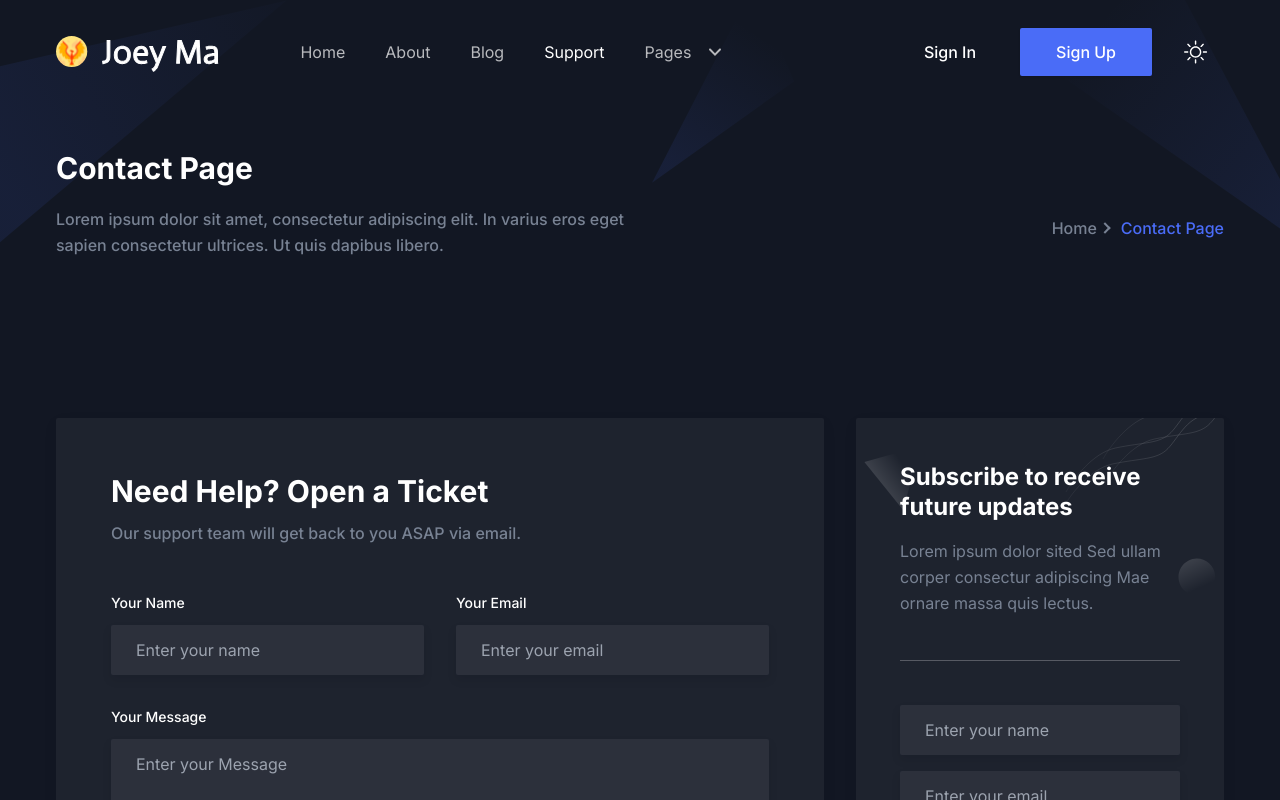
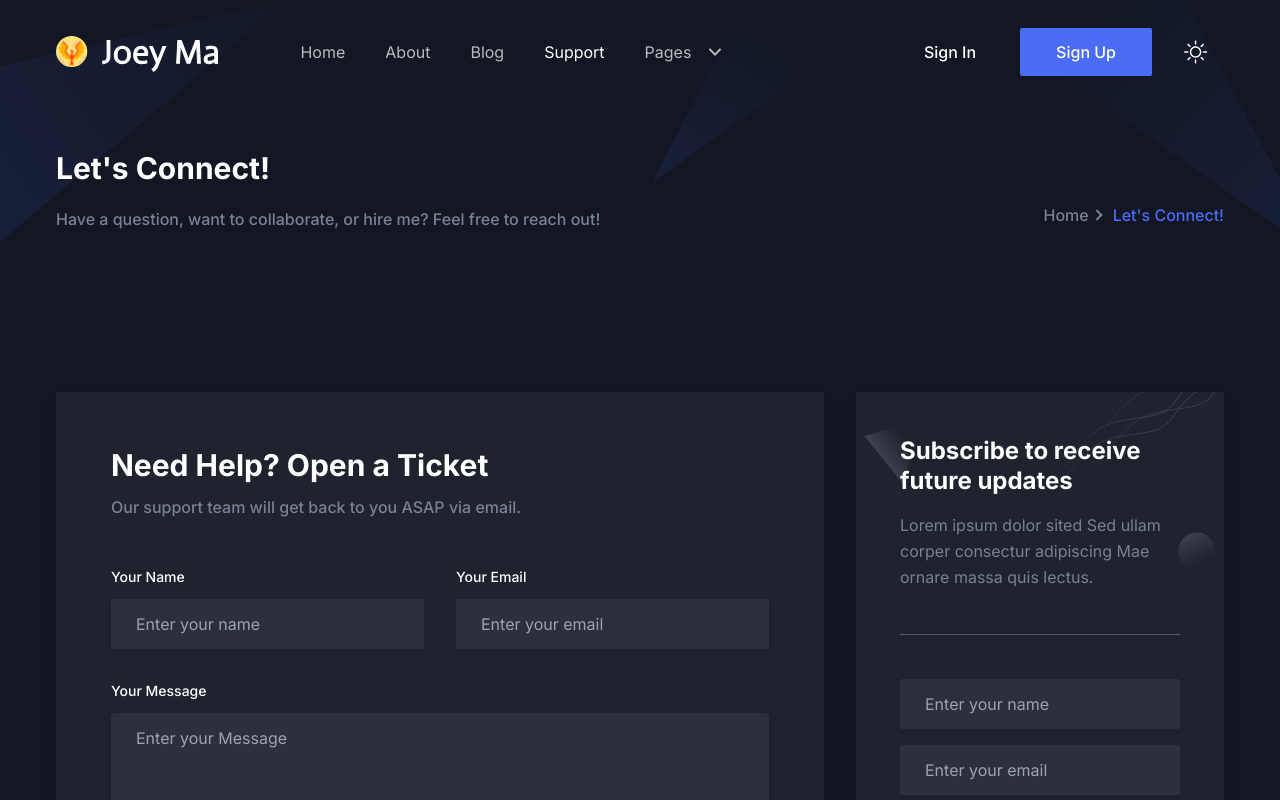
Before and after one commit to joey-ma/joey-ma.github.io, a Next.js app: page /contact in a window 1280 px wide. Shown: the top 800 px of the page. Built offline with nearby package versions, Linux system fonts and the light colour scheme.

Commit message:
update content

```diff
--- a/src/app/contact/page.tsx
+++ b/src/app/contact/page.tsx
@@ -4,19 +4,17 @@ import Contact from "@/components/Contact";
 import { Metadata } from "next";
 
 export const metadata: Metadata = {
-  title: "Contact Page | Free Next.js Template for Startup and SaaS",
-  description: "This is Contact Page for Startup Nextjs Template",
-  // other metadata
+  title: "Let's Connect!",
+  description: "Have a question, want to collaborate, or hire me? Feel free to reach out!",
 };
 
 const ContactPage = () => {
   return (
     <>
       <Breadcrumb
-        pageName="Contact Page"
-        description="Lorem ipsum dolor sit amet, consectetur adipiscing elit. In varius eros eget sapien consectetur ultrices. Ut quis dapibus libero."
+        pageName="Let's Connect!"
+        description="Have a question, want to collaborate, or hire me? Feel free to reach out!"
       />
-
       <Contact />
     </>
   );
```
